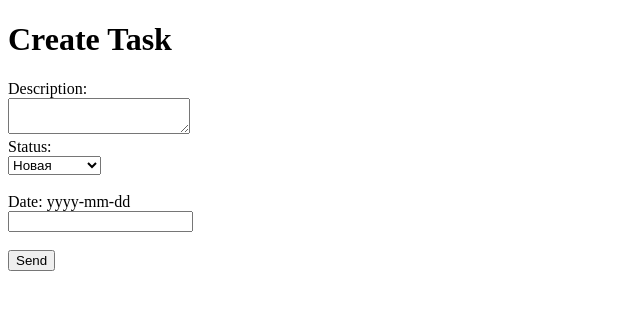
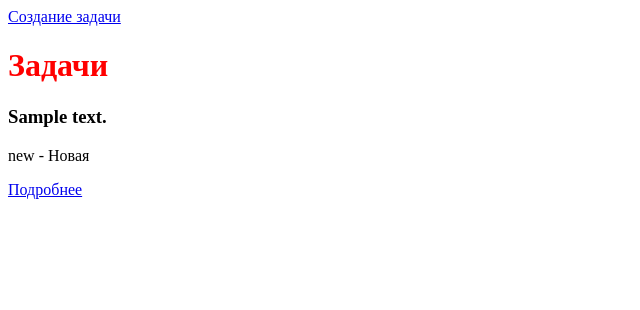
Before and after one commit to AsimRaziyev/homework61, a Django app: page / in a window 1280 px wide. Shown: the top 310 px of the page, without its empty margins (0-640 px from the left). Run offline with Django 3.2, Linux system fonts and the light colour scheme; tables that the repository leaves empty hold one stand-in row (values such as "Sample post").

Commit message:
коммит 6 Добавил функцию index_view, index.html, task_view исправил task_view.html, create.html, urls.py, views.py

```diff
--- a/source/webapp/models.py
+++ b/source/webapp/models.py
@@ -2,10 +2,10 @@ from django.db import models
 
 
 # Create your models here.
+STATUS_CHOICES = [('new', 'Новая'), ('in_progress', 'В процессе'), ('done', 'Сделано')]
 class Task(models.Model):
-    STATUS_CHOICES = [('new', 'Новая'), ('in_progress', 'В процессе'), ('done', 'Сделано')]
     description = models.CharField(max_length=3000, null=False, verbose_name="Описание")
-    status = models.CharField(max_length=100, null=False, verbose_name="Статус", default="New", choices=STATUS_CHOICES)
+    status = models.CharField(max_length=50, null=False, verbose_name="Статус", default=STATUS_CHOICES[0][0], choices=STATUS_CHOICES)
     created_at = models.DateField(null=True, blank=True, verbose_name="Дата создания")
 
     def __str__(self):
--- a/source/webapp/templates/create.html
+++ b/source/webapp/templates/create.html
@@ -14,17 +14,19 @@
 
     <label>Description:</label><br/>
     <textarea name="description"></textarea><br/>
-    <label>Status:</label><br/>
-    <select name="status" class="select" aria-label="Пример">
-        <option value="new" selected>Новая</option>
-        <option value="in_progress">В процессе</option>
-        <option value="done">Сделано</option>
-    </select><br/><br/>
+    <label>Status:</label>
+    <br/>
+    <select name="status">
+        {% for value, status in statuses %}
+            <option value="{{ value }}">{{ status }}</option>
+        {% endfor %}
+    </select>
+    <br/>
     <label>Date: yyyy-mm-dd</label><br/>
     <input type="text" name="created_at"/><br/>
     <br/>
     <input type="submit" value="Send"/>
-</form>
-
+</form><br/>
+<a href="/">На главную</a>
 </body>
 </html>
--- /dev/null
+++ b/source/webapp/templates/index.html
@@ -0,0 +1,18 @@
+{% load static %}
+
+<!DOCTYPE html>
+<html lang="en">
+<head>
+    <meta charset="UTF-8">
+    <title>Title</title>
+    <link rel="stylesheet" href="{% static "css/style.css" %}">
+</head>
+<body>
+<a href="tasks/add/">Создание задачи</a>
+        <h1>Задачи</h1>
+        {% for task in tasks %}
+            <h3>{{ task.description }}</h3><span>{{ task.status}} - {{ task.get_status_display }}</span>
+            <p><a href="task/?pk={{ task.pk }}">Подробнее</a></p>
+        {% endfor %}
+</body>
+</html>
--- a/source/webapp/templates/task_view.html
+++ b/source/webapp/templates/task_view.html
@@ -11,6 +11,7 @@
 <p>{{ task.status }}</p>
 <p>{{ task.created_at }}</p>
 
+<a href="/">На главную</a>
 </body>
 
 </html>
--- a/source/webapp/urls.py
+++ b/source/webapp/urls.py
@@ -1,8 +1,10 @@
 from django.contrib import admin
 from django.urls import path
 
-from webapp.views import create_task
+from webapp.views import index_view, create_task, task_view
 
 urlpatterns = [
-    path("", create_task)
+    path("", index_view),
+    path("tasks/add/", create_task),
+    path("task/", task_view)
 ]
--- a/source/webapp/views.py
+++ b/source/webapp/views.py
@@ -1,11 +1,23 @@
 from django.shortcuts import render
+from webapp.models import Task
+from webapp.models import STATUS_CHOICES
 
-from webapp.models import Task
+
+def index_view(request):
+    tasks = Task.objects.order_by("-created_at")
+    context = {"tasks": tasks}
+    return render(request, "index.html", context)
+
+
+def task_view(request):
+    pk = request.GET.get("pk")
+    task = Task.objects.get(pk=pk)
+    return render(request, 'task_view.html', {"task": task})
 
 
 def create_task(request):
     if request.method == "GET":
-        return render(request, "create.html")
+        return render(request, "create.html", {"statuses": STATUS_CHOICES})
     else:
         description = request.POST.get("description")
         status = request.POST.get("status")
```
